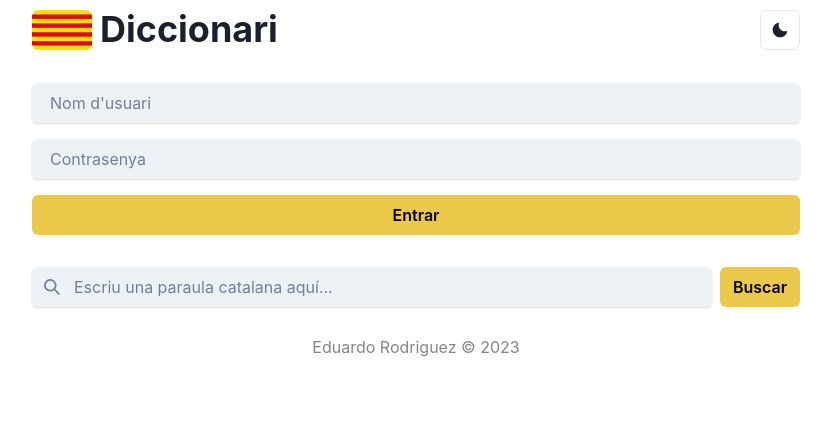
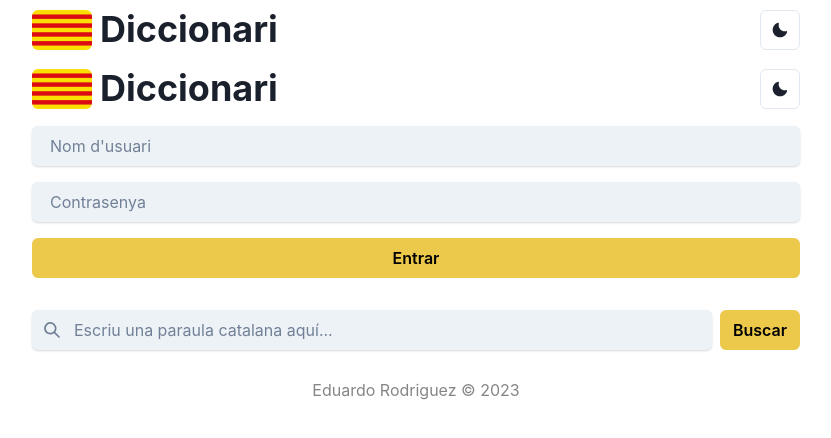
Before and after one commit to erodrigufer/catDict, a React (Vite) app in the folder frontend/: page / in a window 1280 px wide. Shown: the top 438 px of the page, without its empty margins (224-1055 px from the left). Built offline with nearby package versions, Linux system fonts and the light colour scheme.

Commit message:
Integrate wouter
TODO:
- Use Auth and Main component with wouter switch

```diff
--- a/frontend/src/App.tsx
+++ b/frontend/src/App.tsx
@@ -5,8 +5,9 @@ import Header from "./modules/Header";
 import sanitizeQuery from "./utils/sanitizeQuery";
 import useDefinition from "./hooks/useDefinition";
 import { Box } from "@chakra-ui/react";
-import Auth from "./modules/auth/components/Auth";
+import Auth, { AuthProps } from "./modules/auth/components/Auth";
 import Main from "./modules/main/components.tsx/Main";
+import { Route, Router, Switch } from "wouter";
 
 function App() {
   const [promptText, setPromptext] = useState<string>("");
@@ -44,8 +45,14 @@ function App() {
       setLastWords([...lastWords, promptText]);
   }, [query.data]);
 
+  const BASE_URL = import.meta.env.BASE_URL;
+
+  /* wouter doesn't handle `/` as base path correctly */
+  const basePath = BASE_URL !== "/" ? BASE_URL : "";
+
   return (
     <>
+      <Router base={basePath}>
         <Box
           width={{
             base: "95%",
@@ -65,6 +72,11 @@ function App() {
               <Header />
             </GridItem>
             <GridItem area={"main"}>
+              {/* TODO: Integrate Auth and Main components */}
+              <Switch>
+                <Route path={"/login"} component={Footer} />
+                <Route path={basePath} component={Header} />
+              </Switch>
               <Flex direction="column" gap={4}>
                 <Auth colorScheme={colorScheme} />
                 <Main
@@ -83,6 +95,7 @@ function App() {
             </GridItem>
           </Grid>
         </Box>
+      </Router>
     </>
   );
 }
--- a/frontend/src/modules/auth/components/Auth.tsx
+++ b/frontend/src/modules/auth/components/Auth.tsx
@@ -1,7 +1,7 @@
 import { Box, Button, Flex, Input } from "@chakra-ui/react";
 import { FormEvent } from "react";
 
-interface Props {
+export interface AuthProps {
   colorScheme: string;
 }
 
@@ -11,7 +11,7 @@ const handleSubmit = (event: FormEvent) => {
   console.log("Submit username and password");
 };
 
-const Auth: React.FC<Props> = ({ colorScheme }) => {
+const Auth: React.FC<AuthProps> = ({ colorScheme }) => {
   return (
     <>
       <Box marginTop={4} marginBottom={4}>
```
Also changed, not shown: 1 other file (tests, documents, lock files or other folders). Lines whose indentation alone changed are shown as unchanged.
